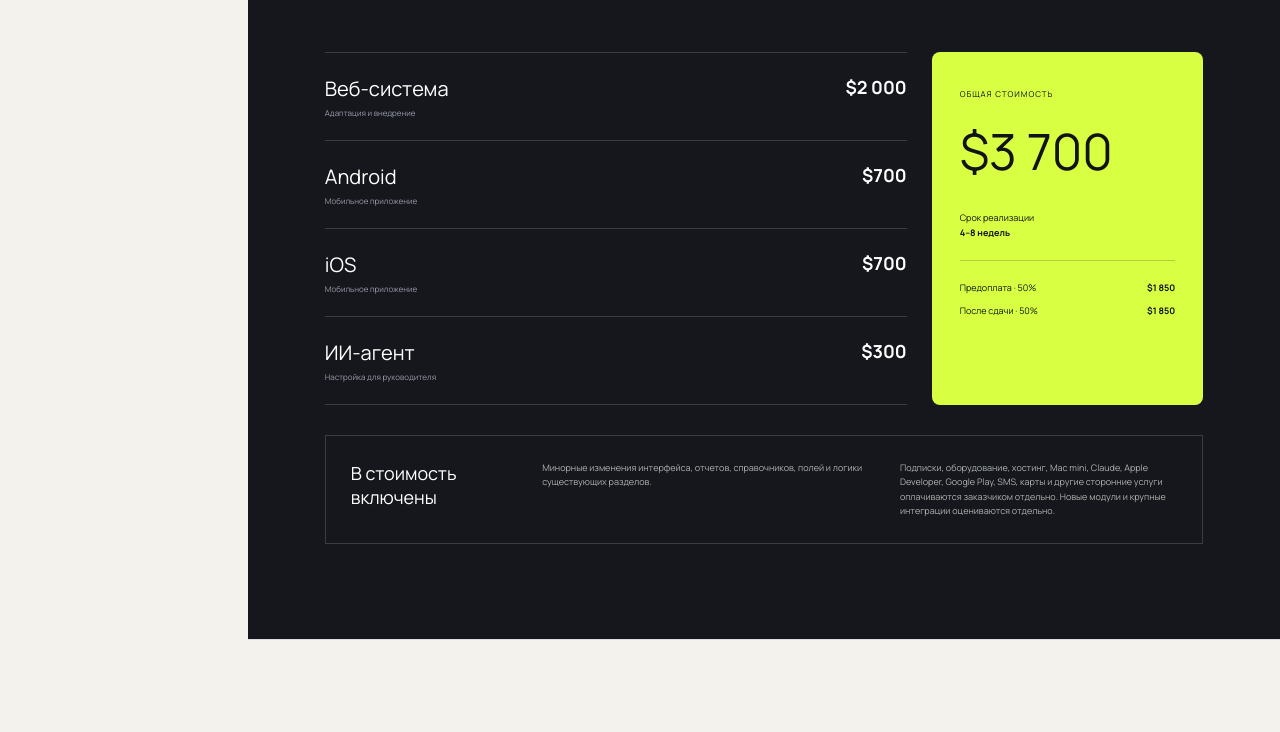
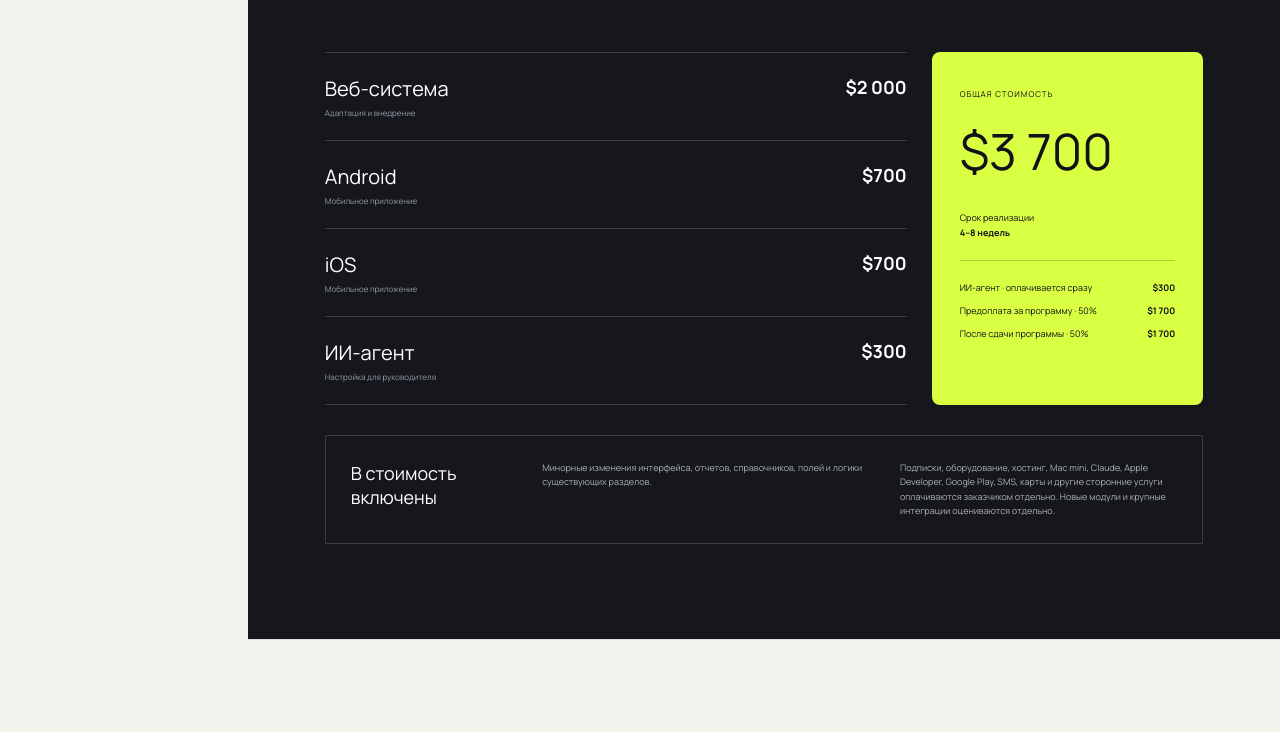
Before and after one commit to vlpaiva24-design/sales-automation-proposal, a plain HTML site: page index.html in a window 1280 px wide. Shown: the part 7225-7957 px from the top of the page. Drawn offline with Linux system fonts and the light colour scheme; a web font is replaced by a local one.

Commit message:
Update payment schedule

```diff
--- a/index.html
+++ b/index.html
@@ -125,7 +125,7 @@
       <div class="section-head inverse"><span>07</span><div><small>СТОИМОСТЬ ПРОЕКТА</small><h2>Смета и условия оплаты</h2></div></div>
       <div class="estimate-grid">
         <div class="cost-list"><div><span><b>Веб-система</b><small>Адаптация и внедрение</small></span><strong>$2 000</strong></div><div><span><b>Android</b><small>Мобильное приложение</small></span><strong>$700</strong></div><div><span><b>iOS</b><small>Мобильное приложение</small></span><strong>$700</strong></div><div><span><b>ИИ-агент</b><small>Настройка для руководителя</small></span><strong>$300</strong></div></div>
-        <aside class="total"><small>ОБЩАЯ СТОИМОСТЬ</small><strong>$3 700</strong><p>Срок реализации<br><b>4–8 недель</b></p><hr><div><span>Предоплата · 50%</span><b>$1 850</b></div><div><span>После сдачи · 50%</span><b>$1 850</b></div></aside>
+        <aside class="total"><small>ОБЩАЯ СТОИМОСТЬ</small><strong>$3 700</strong><p>Срок реализации<br><b>4–8 недель</b></p><hr><div><span>ИИ-агент · оплачивается сразу</span><b>$300</b></div><div><span>Предоплата за программу · 50%</span><b>$1 700</b></div><div><span>После сдачи программы · 50%</span><b>$1 700</b></div></aside>
       </div>
       <div class="terms"><b>В стоимость включены</b><p>Минорные изменения интерфейса, отчетов, справочников, полей и логики существующих разделов.</p><small>Подписки, оборудование, хостинг, Mac mini, Claude, Apple Developer, Google Play, SMS, карты и другие сторонние услуги оплачиваются заказчиком отдельно. Новые модули и крупные интеграции оцениваются отдельно.</small></div>
     </section>
```
